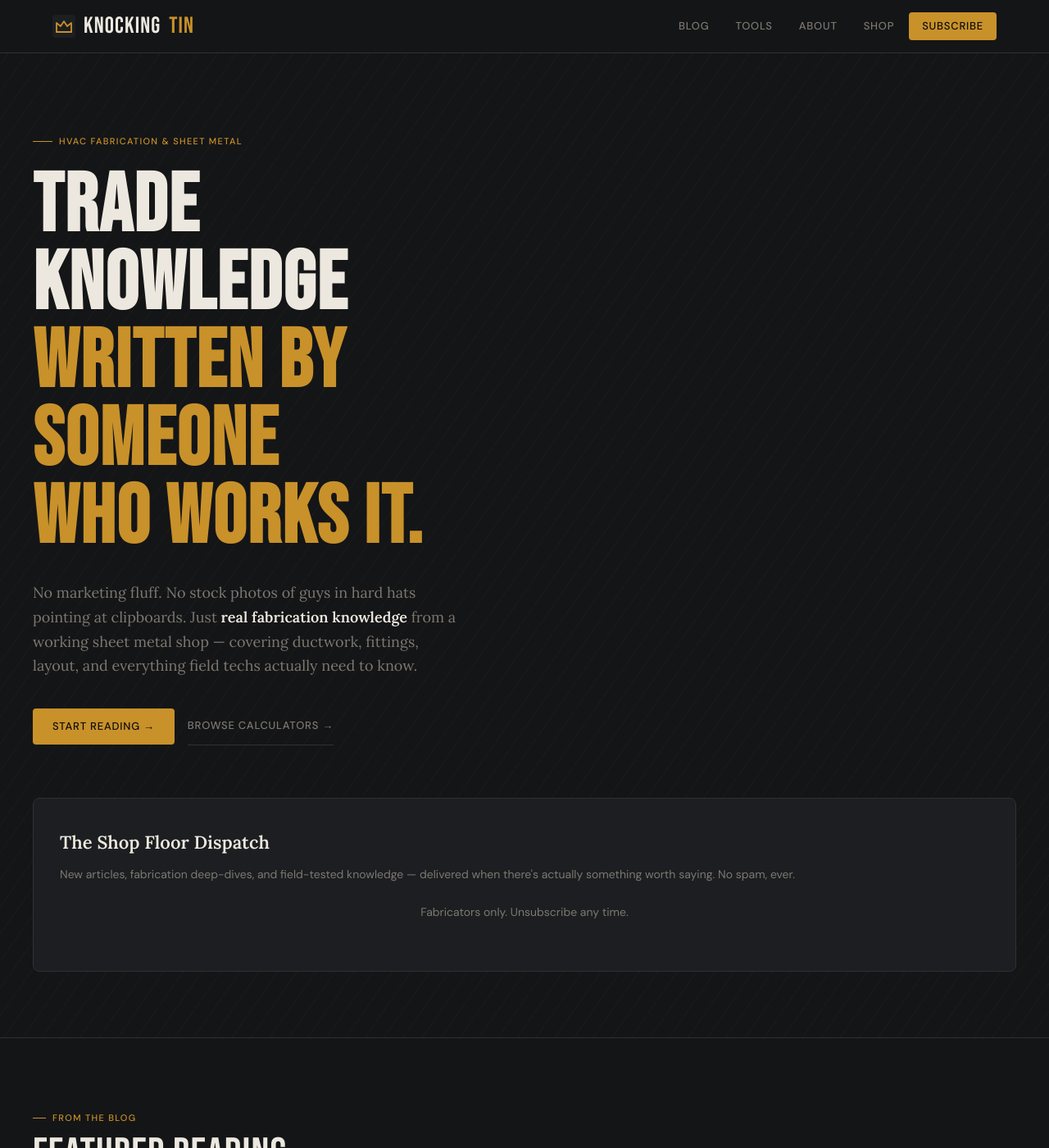
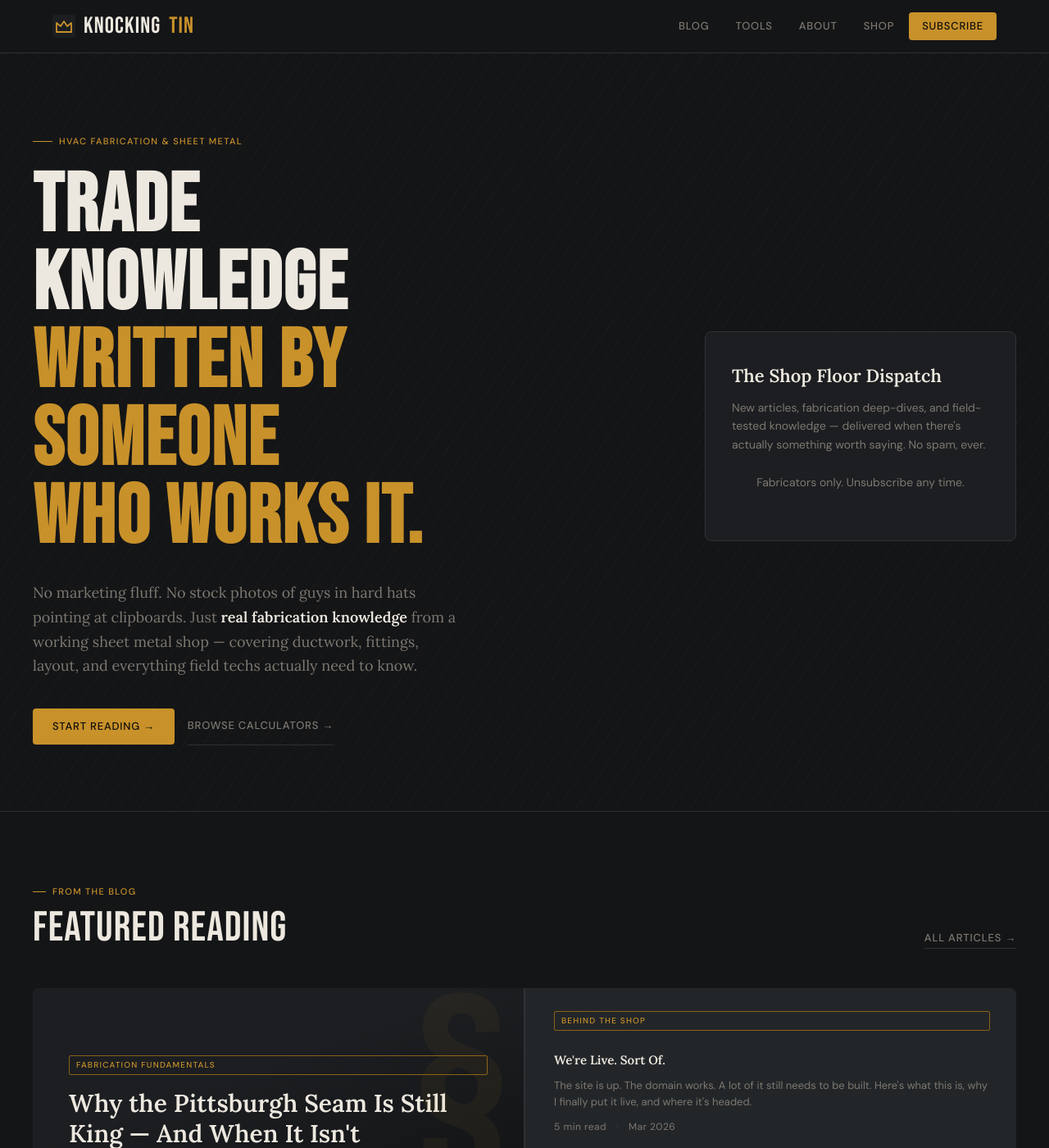
Before and after one commit to KESM89/knockingtin, a Jekyll site: the page built from index.html, in a window 1280 px wide and 1400 px high. Shown: the whole window at 82% size. Built offline with Jekyll 4.4.1, drawn with Linux system fonts in a browser that asks for light colours.

Commit message:
Update main.css

```diff
--- a/assets/css/main.css
+++ b/assets/css/main.css
@@ -224,7 +224,7 @@ section + section { border-top: 1px solid var(--border); }
   max-width: 1200px;
   margin: 0 auto;
   display: grid;
-  grid-template-columns: 1fr;
+  grid-template-columns: 1fr 380px;
   gap: 64px;
   align-items: center;
 }
```
